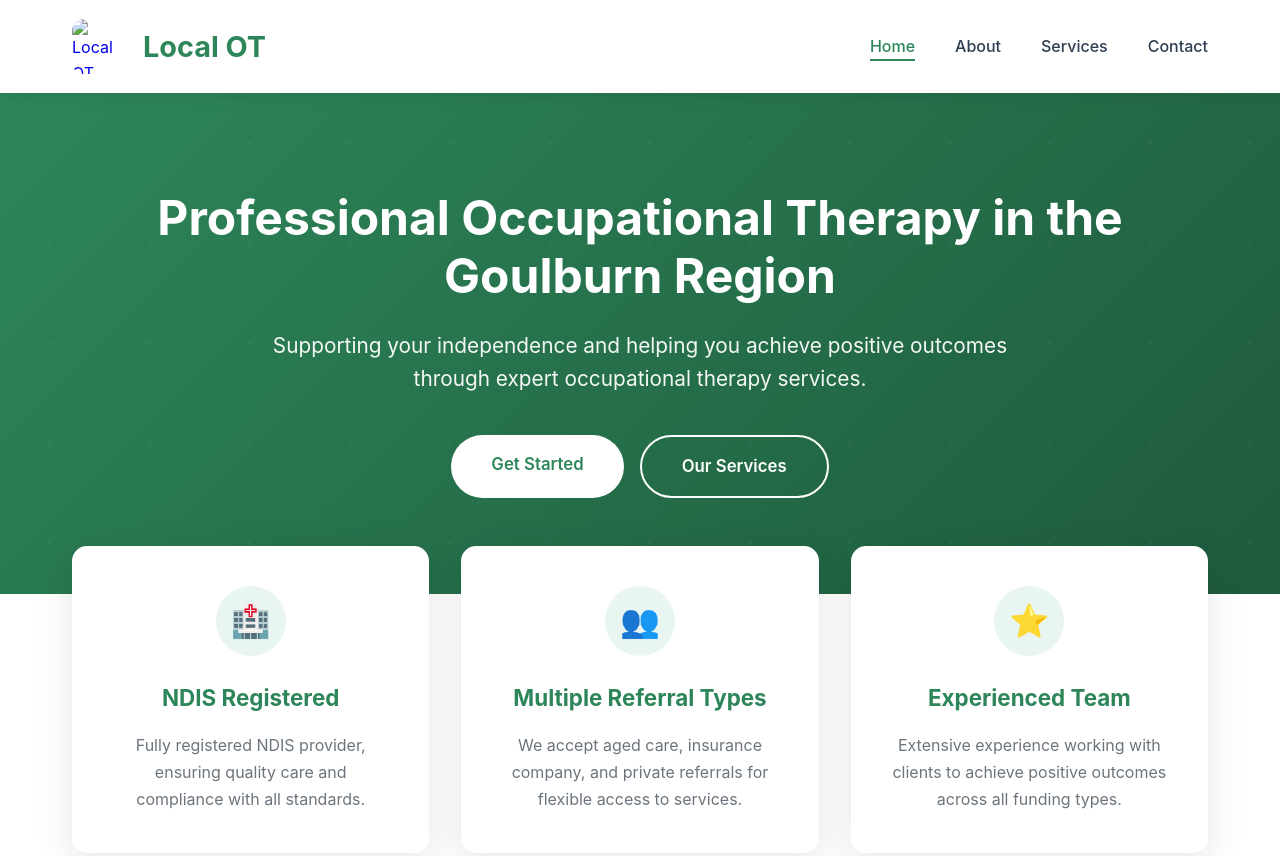
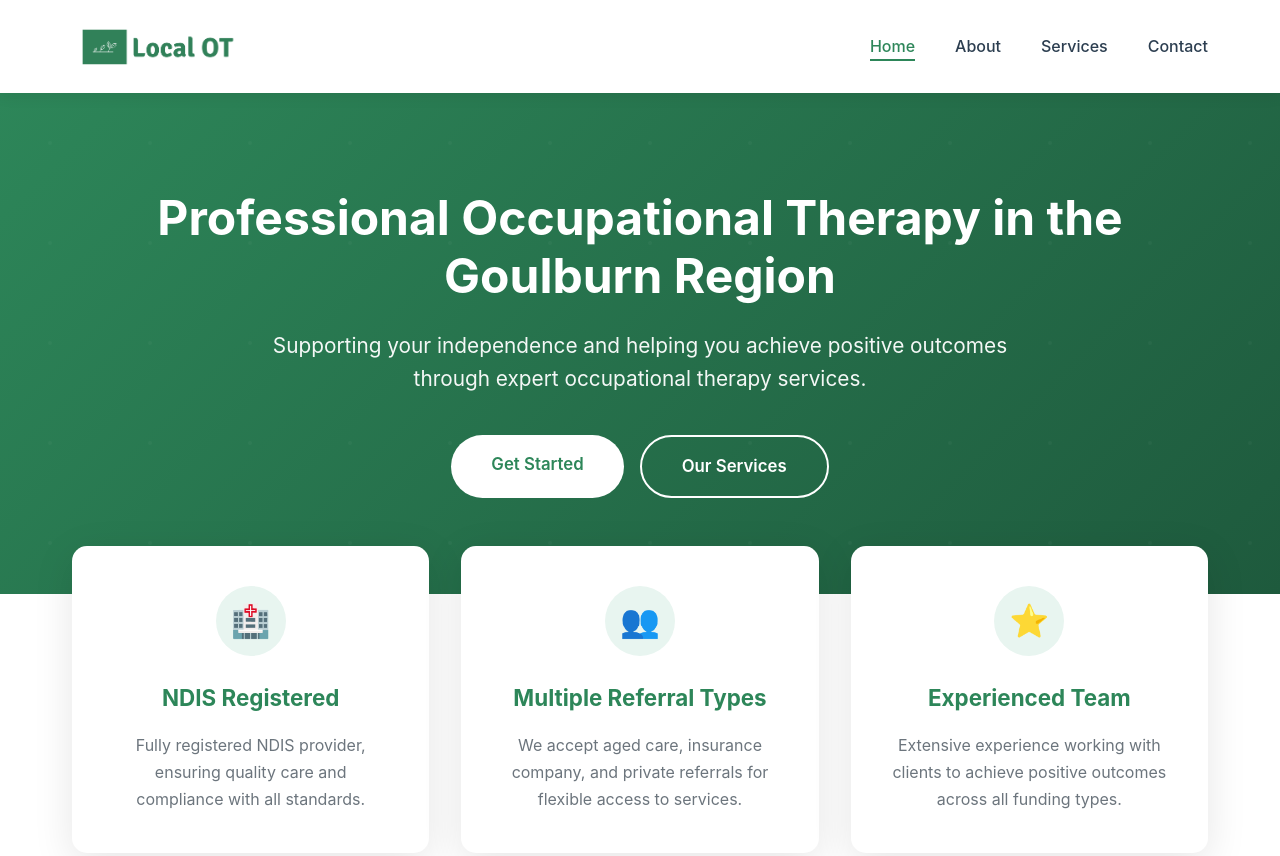
Before and after one commit to VastOceanLabs/Local-OT, a plain HTML site: page index.html in a window 1280 px wide. Shown: the top 856 px of the page. Drawn offline with Linux system fonts and the light colour scheme.

Commit message:
Update logo path to root folder

```diff
--- a/index.html
+++ b/index.html
@@ -495,8 +495,7 @@
     <header>
         <nav>
             <a href="index.html" class="logo">
-                <img src="LocalOT.png" alt="Local OT Logo" style="width: 55px; height: 55px; border-radius: 12px;">
-                <h1>Local OT</h1>
+                <img src="LocalOT.png" alt="Local OT Logo" style="height: 55px; width: auto;">
             </a>
             <ul class="nav-links">
                 <li><a href="index.html" class="active">Home</a></li>
```
Also changed, not shown: about.html (+1 -2 lines), services.html (+3 -1 lines), LocalOT.png (added), color_logo_with_background.svg (deleted).
